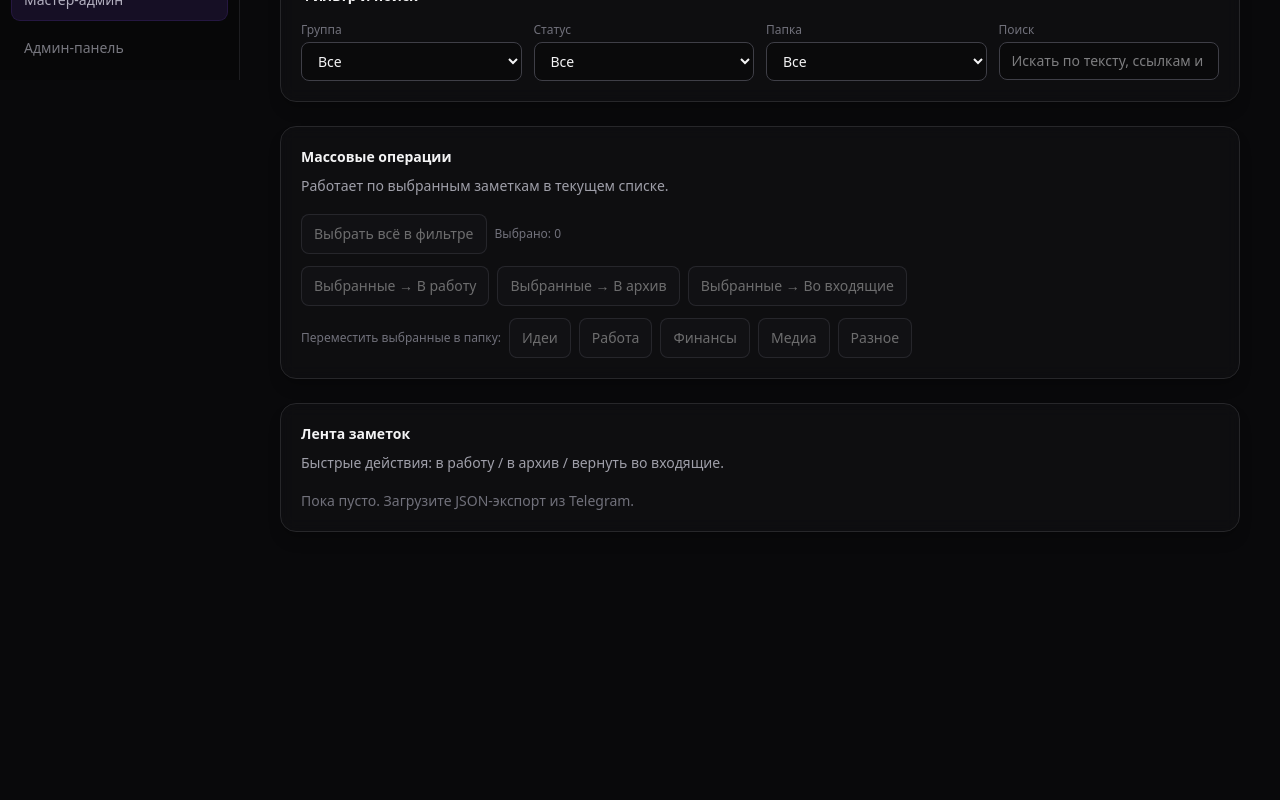
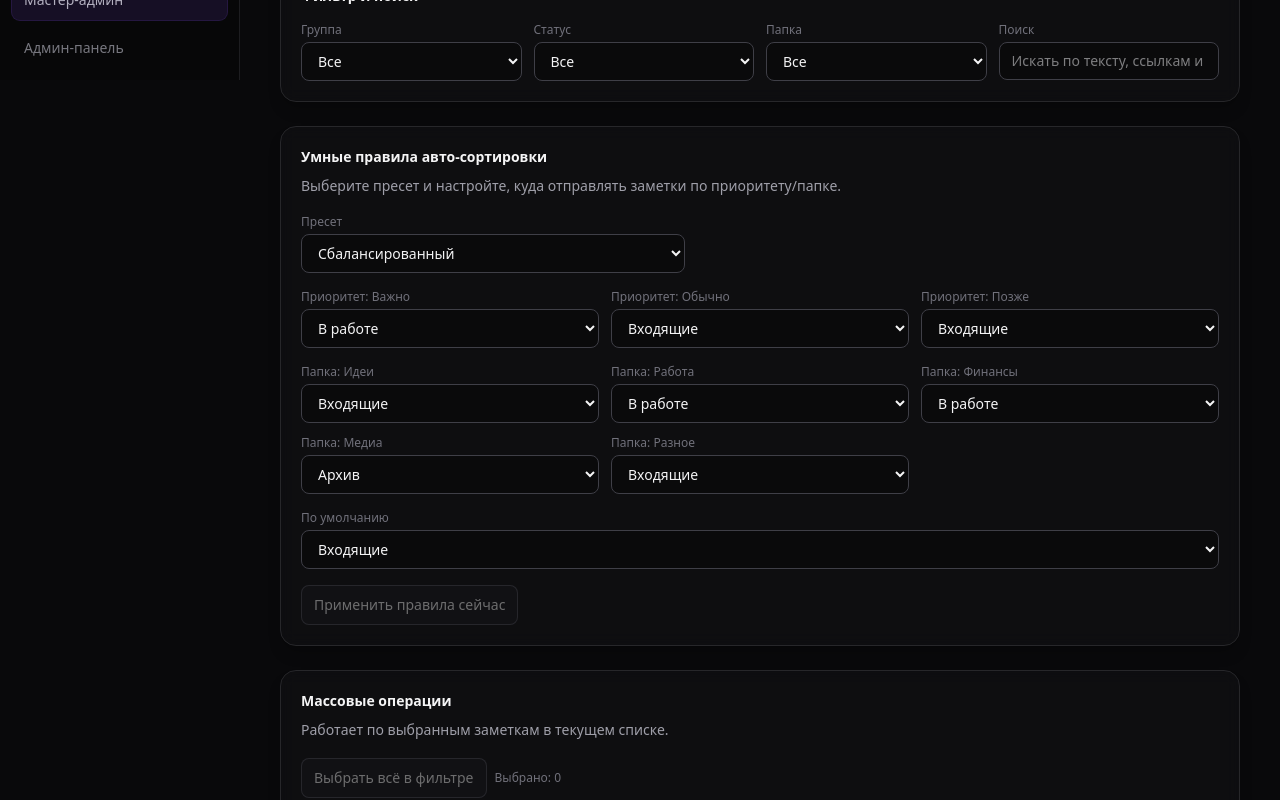
Before and after one commit to Goncharov108/model, a React (Vite) app in the folder web/: page /master-admin/incoming in a window 1280 px wide. Shown: the part 720-1520 px from the top of the page. Before the commit the page ends 1292 px from the top, so only its background shows below. Built offline with nearby package versions, Linux system fonts and the light colour scheme.

Commit message:
feat(incoming): этап 5 умные пресеты авто-сортировки

```diff
--- a/web/src/routes/MasterAdminIncomingWorkspace.tsx
+++ b/web/src/routes/MasterAdminIncomingWorkspace.tsx
@@ -4,6 +4,7 @@ import type {
   TelegramNoteGroup,
   TelegramNotePriority,
   TelegramNoteState,
+  TelegramRoutingRuleSet,
 } from '../domain/telegramNotes'
 import { readTextFile } from '../lib/readTextFile'
 import { countByGroup, parseTelegramNotesExport } from '../lib/telegramNotes'
@@ -48,6 +49,10 @@ export function MasterAdminIncomingWorkspace() {
   const snapshot = useTelegramNotesStore((s) => s.snapshot)
   const setSnapshot = useTelegramNotesStore((s) => s.setSnapshot)
   const selectedIds = useTelegramNotesStore((s) => s.selectedIds)
+  const routingPresets = useTelegramNotesStore((s) => s.routingPresets)
+  const activePresetId = useTelegramNotesStore((s) => s.activePresetId)
+  const setActivePreset = useTelegramNotesStore((s) => s.setActivePreset)
+  const updateActivePreset = useTelegramNotesStore((s) => s.updateActivePreset)
   const setItemState = useTelegramNotesStore((s) => s.setItemState)
   const setItemFolder = useTelegramNotesStore((s) => s.setItemFolder)
   const applyStateToSelected = useTelegramNotesStore((s) => s.applyStateToSelected)
@@ -102,6 +107,10 @@ export function MasterAdminIncomingWorkspace() {
   const selectedCount = selectedIds.length
   const selectedSet = useMemo(() => new Set(selectedIds), [selectedIds])
   const allFilteredSelected = filteredItems.length > 0 && filteredItems.every((item) => selectedSet.has(item.id))
+  const activePreset = useMemo(
+    () => routingPresets.find((preset) => preset.id === activePresetId) ?? routingPresets[0],
+    [activePresetId, routingPresets],
+  )
 
   async function handleImport(file: File) {
     setBusy(true)
@@ -126,7 +135,7 @@ export function MasterAdminIncomingWorkspace() {
       <PageHeader
         eyebrow="Мастер-админ"
         title="Входящий поток · ТГ заметки"
-        description="Этап 4: ручное переопределение папки + массовые операции по выбранным заметкам."
+        description="Этап 5: умные правила авто-сортировки с настраиваемыми пресетами + ручное управление."
       />
 
       <SurfaceCard title="Импорт из Telegram">
@@ -230,6 +239,65 @@ export function MasterAdminIncomingWorkspace() {
         </div>
       </SurfaceCard>
 
+      <SurfaceCard title="Умные правила авто-сортировки" description="Выберите пресет и настройте, куда отправлять заметки по приоритету/папке.">
+        {!activePreset ? (
+          <p className="mt-4 text-sm text-zinc-500">Пресеты не найдены.</p>
+        ) : (
+          <div className="mt-4 space-y-4">
+            <label className="flex max-w-sm flex-col gap-1 text-xs text-zinc-500">
+              Пресет
+              <select className={inputClass} value={activePresetId} onChange={(e) => setActivePreset(e.target.value)}>
+                {routingPresets.map((preset) => (
+                  <option key={preset.id} value={preset.id}>{preset.name}</option>
+                ))}
+              </select>
+            </label>
+
+            <div className="grid gap-3 lg:grid-cols-3">
+              {(Object.keys(PRIORITY_LABEL) as TelegramNotePriority[]).map((priority) => (
+                <RuleSelect
+                  key={`priority-${priority}`}
+                  label={`Приоритет: ${PRIORITY_LABEL[priority]}`}
+                  value={activePreset.priorityToState[priority]}
+                  onChange={(state) =>
+                    updateActivePreset({
+                      priorityToState: { ...activePreset.priorityToState, [priority]: state },
+                    } as Partial<TelegramRoutingRuleSet>)
+                  }
+                />
+              ))}
+            </div>
+
+            <div className="grid gap-3 lg:grid-cols-3">
+              {(Object.keys(FOLDER_LABEL) as TelegramNoteFolder[]).map((folder) => (
+                <RuleSelect
+                  key={`folder-${folder}`}
+                  label={`Папка: ${FOLDER_LABEL[folder]}`}
+                  value={activePreset.folderToState[folder] ?? activePreset.defaultState}
+                  onChange={(state) =>
+                    updateActivePreset({
+                      folderToState: { ...activePreset.folderToState, [folder]: state },
+                    } as Partial<TelegramRoutingRuleSet>)
+                  }
+                />
+              ))}
+            </div>
+
+            <RuleSelect
+              label="По умолчанию"
+              value={activePreset.defaultState}
+              onChange={(state) => updateActivePreset({ defaultState: state })}
+            />
+
+            <div>
+              <AppButton type="button" variant="ghost" onClick={() => applyAutoRouting()} disabled={!snapshot || busy}>
+                Применить правила сейчас
+              </AppButton>
+            </div>
+          </div>
+        )}
+      </SurfaceCard>
+
       <SurfaceCard title="Массовые операции" description="Работает по выбранным заметкам в текущем списке.">
         <div className="mt-4 flex flex-wrap items-center gap-2">
           <AppButton
@@ -312,6 +380,29 @@ export function MasterAdminIncomingWorkspace() {
   )
 }
 
+function RuleSelect(props: {
+  label: string
+  value: TelegramNoteState
+  onChange: (state: TelegramNoteState) => void
+}) {
+  return (
+    <label className="flex flex-col gap-1 text-xs text-zinc-500">
+      {props.label}
+      <select
+        className={inputClass}
+        value={props.value}
+        onChange={(e) => props.onChange(e.target.value as TelegramNoteState)}
+      >
+        {(Object.keys(STATE_LABEL) as TelegramNoteState[]).map((state) => (
+          <option key={state} value={state}>
+            {STATE_LABEL[state]}
+          </option>
+        ))}
+      </select>
+    </label>
+  )
+}
+
 function StatChip(props: { label: string; value: number }) {
   return (
     <div className="rounded-xl border border-zinc-800 bg-zinc-900/40 px-4 py-3">
--- a/web/src/store/telegramNotesStore.ts
+++ b/web/src/store/telegramNotesStore.ts
@@ -1,10 +1,29 @@
 import { create } from 'zustand'
 import { persist } from 'zustand/middleware'
-import type { TelegramNoteFolder, TelegramNoteState, TelegramNotesSnapshot } from '../domain/telegramNotes'
+import type { TelegramNoteFolder, TelegramNoteState, TelegramNotesSnapshot, TelegramRoutingRuleSet } from '../domain/telegramNotes'
+
+const DEFAULT_PRESETS: TelegramRoutingRuleSet[] = [
+  {
+    id: 'balanced',
+    name: 'Сбалансированный',
+    priorityToState: { high: 'in_work', normal: 'inbox', low: 'inbox' },
+    folderToState: { work: 'in_work', finance: 'in_work', media: 'archived' },
+    defaultState: 'inbox',
+  },
+  {
+    id: 'focus-work',
+    name: 'Фокус на работе',
+    priorityToState: { high: 'in_work', normal: 'in_work', low: 'inbox' },
+    folderToState: { work: 'in_work', finance: 'in_work', media: 'archived', ideas: 'inbox', misc: 'inbox' },
+    defaultState: 'inbox',
+  },
+]
 
 interface TelegramNotesStoreState {
   snapshot: TelegramNotesSnapshot | null
   selectedIds: string[]
+  routingPresets: TelegramRoutingRuleSet[]
+  activePresetId: string
   setSnapshot: (snapshot: TelegramNotesSnapshot) => void
   setItemState: (id: string, state: TelegramNoteState) => void
   setItemFolder: (id: string, folder: TelegramNoteFolder) => void
@@ -13,8 +32,14 @@ interface TelegramNotesStoreState {
   toggleSelected: (id: string) => void
   clearSelection: () => void
   selectAll: (ids: string[]) => void
+  setActivePreset: (presetId: string) => void
+  updateActivePreset: (patch: Partial<TelegramRoutingRuleSet>) => void
   applyAutoRouting: () => void
   clear: () => void
+}
+
+function getActivePreset(state: Pick<TelegramNotesStoreState, 'routingPresets' | 'activePresetId'>): TelegramRoutingRuleSet {
+  return state.routingPresets.find((p) => p.id === state.activePresetId) ?? state.routingPresets[0] ?? DEFAULT_PRESETS[0]
 }
 
 export const useTelegramNotesStore = create<TelegramNotesStoreState>()(
@@ -22,6 +47,8 @@ export const useTelegramNotesStore = create<TelegramNotesStoreState>()(
     (set) => ({
       snapshot: null,
       selectedIds: [],
+      routingPresets: DEFAULT_PRESETS,
+      activePresetId: DEFAULT_PRESETS[0].id,
       setSnapshot: (snapshot) => set({ snapshot, selectedIds: [] }),
       setItemState: (id, state) =>
         set((store) => {
@@ -72,26 +99,50 @@ export const useTelegramNotesStore = create<TelegramNotesStoreState>()(
         }),
       clearSelection: () => set({ selectedIds: [] }),
       selectAll: (ids) => set({ selectedIds: [...new Set(ids)] }),
+      setActivePreset: (presetId) => set({ activePresetId: presetId }),
+      updateActivePreset: (patch) =>
+        set((store) => ({
+          routingPresets: store.routingPresets.map((preset) =>
+            preset.id === store.activePresetId
+              ? {
+                  ...preset,
+                  ...patch,
+                  priorityToState: { ...preset.priorityToState, ...(patch.priorityToState ?? {}) },
+                  folderToState: { ...preset.folderToState, ...(patch.folderToState ?? {}) },
+                }
+              : preset,
+          ),
+        })),
       applyAutoRouting: () =>
         set((store) => {
           if (!store.snapshot) return store
+          const preset = getActivePreset(store)
           return {
             snapshot: {
               ...store.snapshot,
               items: store.snapshot.items.map((item) => {
-                if (item.priority === 'high') return { ...item, state: 'in_work' }
-                if (item.folder === 'work' || item.folder === 'finance') return { ...item, state: 'in_work' }
-                if (item.folder === 'media') return { ...item, state: 'archived' }
-                return { ...item, state: 'inbox' }
+                const fromPriority = preset.priorityToState[item.priority]
+                const fromFolder = preset.folderToState[item.folder]
+                return { ...item, state: fromPriority ?? fromFolder ?? preset.defaultState }
               }),
             },
           }
         }),
-      clear: () => set({ snapshot: null, selectedIds: [] }),
+      clear: () =>
+        set({
+          snapshot: null,
+          selectedIds: [],
+          routingPresets: DEFAULT_PRESETS,
+          activePresetId: DEFAULT_PRESETS[0].id,
+        }),
     }),
     {
       name: 'model-telegram-notes-v1',
-      partialize: (state) => ({ snapshot: state.snapshot }),
+      partialize: (state) => ({
+        snapshot: state.snapshot,
+        routingPresets: state.routingPresets,
+        activePresetId: state.activePresetId,
+      }),
     },
   ),
 )
```
Also changed, not shown: web/src/domain/telegramNotes.ts (+8 -0 lines), 2 other files (tests, documents, lock files or other folders).
